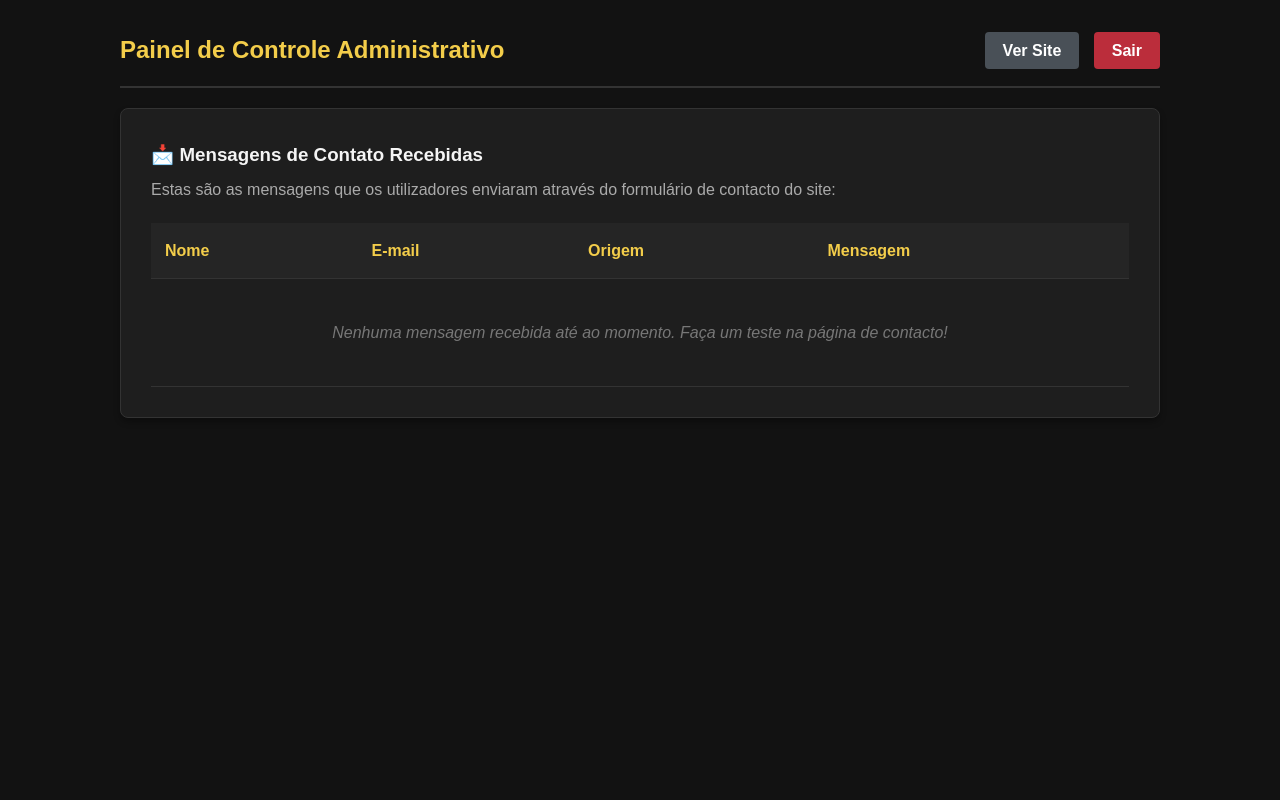
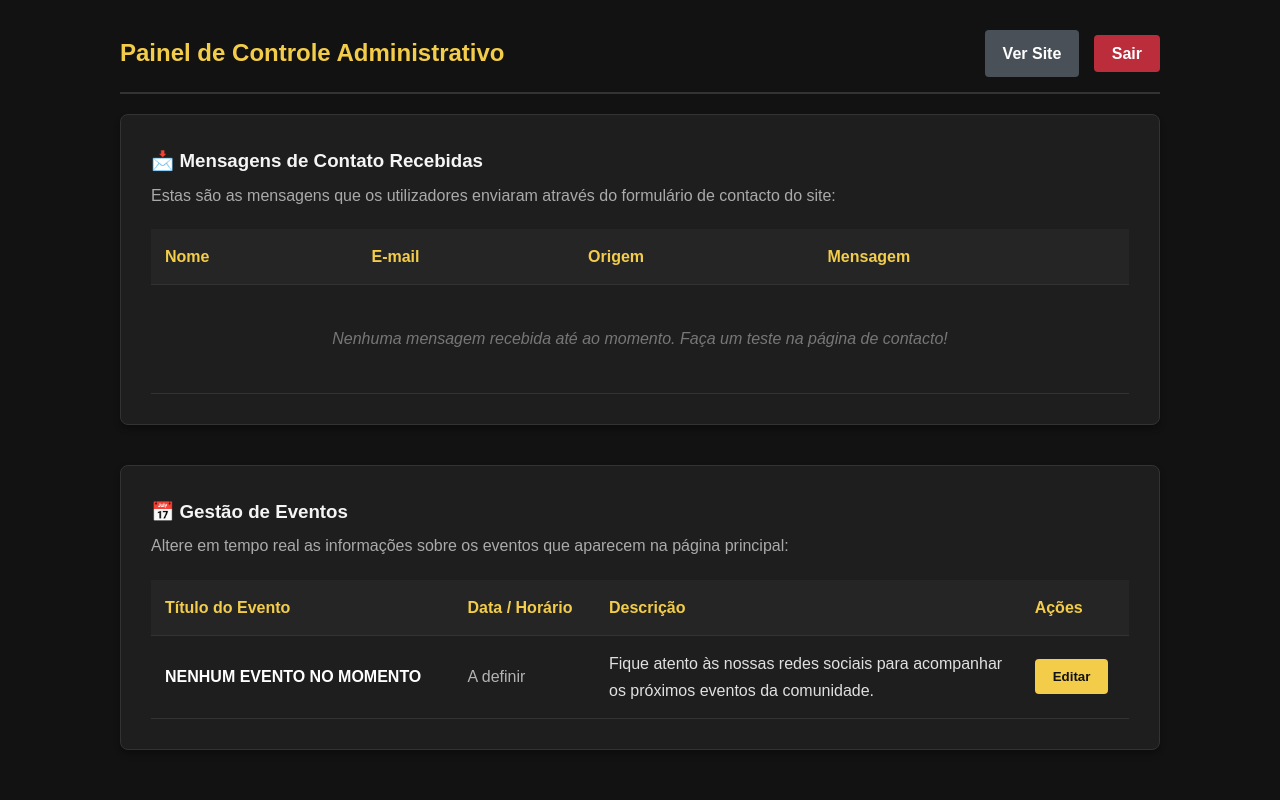
Before and after one commit to joaod2109/site-raio-de-luz, a Flask app: page /admin in a window 1280 px wide. Run offline with Flask 3, Linux system fonts and the light colour scheme; the visitor is signed in with stand-in values (Sample User, id 1).

Commit message:
Painel administrativo completo com eventos integrado

```diff
--- a/app.py
+++ b/app.py
@@ -58,9 +58,17 @@ MINISTERIOS = [
     {"icone": "📖", "nome": "Formação", "descricao": "Cursos, retiros e encontros para crescimento espiritual e humano."},
     {"icone": "🌍", "nome": "Missão", "descricao": "Equipes missionárias que levam a fé para além das fronteiras."},
     {"icone": "👶", "nome": "Infância & Juventude", "descricao": "Espaços especiais para crianças, adolescentes e jovens."},
+ ]
+
+# Lista de Eventos estruturada com ID para permitir a edição no painel administrativo
+EVENTOS = [
+    {
+        "id": 1,
+        "titulo": "NENHUM EVENTO NO MOMENTO",
+        "data": "A definir",
+        "descricao": "Fique atento às nossas redes sociais para acompanhar os próximos eventos da comunidade."
+    }
 ]
-
-EVENTOS = [{"titulo": "NENHUM EVENTO NO MOMENTO"}]
 
 # ── ROTAS PÚBLICAS DO SITE ────────────────────────────────────────────────────
 @app.route("/")
@@ -86,7 +94,7 @@ def contato():
         email    = request.form.get("email", "").strip()
         mensagem = request.form.get("mensagem", "").strip()
 
-        if not nome or not email or not mensagem:
+        if not nome or not email or not message:
             flash("Por favor, preencha todos os campos.", "erro")
         else:
             # 1. Guarda a mensagem localmente para que apareça no painel admin do site
@@ -149,8 +157,26 @@ def login():
 @app.route('/admin')
 @login_required
 def admin_dashboard():
-    # Renderiza diretamente o ficheiro admin.html que está solto na tua pasta templates
-    return render_template('admin.html', org=ORG, mensagens=MENSAGENS_DB)
+    # Passa também a lista de eventos para poder ser gerenciada no admin.html
+    return render_template('admin.html', org=ORG, mensagens=MENSAGENS_DB, eventos=EVENTOS)
+
+@app.route("/admin/evento/editar/<int:evento_id>", methods=["POST"])
+@login_required
+def editar_evento(evento_id):
+    novo_titulo = request.form.get("titulo", "").strip()
+    nova_data = request.form.get("data", "").strip()
+    nova_descricao = request.form.get("descricao", "").strip()
+
+    # Procura o evento na lista global e altera os dados
+    for ev in EVENTOS:
+        if ev.get("id") == evento_id:
+            ev["titulo"] = novo_titulo
+            ev["data"] = nova_data
+            ev["descricao"] = nova_descricao
+            break
+
+    flash("Evento atualizado com sucesso!", "sucesso")
+    return redirect(url_for("admin_dashboard"))
 
 @app.route('/logout')
 @login_required
--- a/templates/admin.html
+++ b/templates/admin.html
@@ -66,6 +66,7 @@
             border-radius: 4px;
             font-weight: bold;
             transition: 0.2s;
+            cursor: pointer;
         }
         .btn-logout:hover {
             background-color: #b02a37;
@@ -79,6 +80,9 @@
             font-weight: bold;
             margin-right: 10px;
             transition: 0.2s;
+            border: none;
+            cursor: pointer;
+            display: inline-block;
         }
         .btn-site:hover {
             background-color: #6c757d;
@@ -92,6 +96,15 @@
             font-weight: bold;
             border: 1px solid #614e0b;
         }
+        .alert-flash {
+            padding: 15px;
+            margin-top: 15px;
+            border-radius: 4px;
+            font-weight: bold;
+            background-color: #2e7d32;
+            color: #fff;
+            border: 1px solid #1b5e20;
+        }
     </style>
 </head>
 <body>
@@ -103,6 +116,16 @@
             <a href="{{ url_for('logout') }}" class="btn-logout">Sair</a>
         </div>
     </div>
+
+    {% with mensagens_flash = get_flashed_messages(with_categories=true) %}
+        {% if mensagens_flash %}
+            {% for categoria, mensagem in mensagens_flash %}
+                <div class="alert-flash">
+                    {{ mensagem }}
+                </div>
+            {% endfor %}
+        {% endif %}
+    {% endwith %}
 
     <div class="admin-box">
         <h3>📩 Mensagens de Contato Recebidas</h3>
@@ -138,5 +161,89 @@
         </table>
     </div>
 
+    <div class="admin-box" style="margin-top: 40px;">
+        <h3>📅 Gestão de Eventos</h3>
+        <p style="color: #aaaaaa; margin-bottom: 15px;">Altere em tempo real as informações sobre os eventos que aparecem na página principal:</p>
+
+        <table>
+            <thead>
+                <tr>
+                    <th>Título do Evento</th>
+                    <th>Data / Horário</th>
+                    <th>Descrição</th>
+                    <th>Ações</th>
+                </tr>
+            </thead>
+            <tbody>
+                {% if eventos %}
+                    {% for ev in eventos %}
+                        {% if ev.id %}
+                            <tr>
+                                <td style="font-weight: bold; color: #ffffff;">{{ ev.titulo }}</td>
+                                <td style="color: #b3b3b3; white-space: nowrap;">{{ ev.data }}</td>
+                                <td style="color: #e0e0e0; max-width: 400px; word-wrap: break-word;">{{ ev.descricao }}</td>
+                                <td>
+                                    <button class="btn-site" style="background-color: #f3cd4a; color: #121212; margin-right: 0;"
+                                            onclick="abrirModalEditar('{{ ev.id }}', '{{ ev.titulo }}', '{{ ev.data }}', '{{ ev.descricao }}')">
+                                        Editar
+                                    </button>
+                                </td>
+                            </tr>
+                        {% else %}
+                            <tr>
+                                <td colspan="4" style="text-align: center; padding: 20px; color: #777777;">
+                                    {{ ev.titulo }} (Edite esta linha para criar o primeiro evento real)
+                                </td>
+                            </tr>
+                        {% endif %}
+                    {% endfor %}
+                {% endif %}
+            </tbody>
+        </table>
+    </div>
+
+    <div id="modalEditar" style="display:none; position:fixed; top:0; left:0; width:100%; height:100%; background:rgba(0,0,0,0.7); z-index:1000; align-items:center; justify-content:center;">
+        <div style="background:#1e1e1e; padding:30px; border-radius:8px; border:1px solid #333; width:90%; max-width:500px; color:#fff; box-shadow: 0 4px 20px rgba(0,0,0,0.5);">
+            <h3 style="color:#f3cd4a; margin-top:0; margin-bottom: 20px;">✏️ Editar Evento</h3>
+            <form id="formEditarEvento" method="POST" action="">
+                <div style="margin-bottom:15px;">
+                    <label style="font-weight: bold; color: #aaa;">Título do Evento:</label>
+                    <input type="text" id="edit_titulo" name="titulo" required style="width:100%; padding:10px; margin-top:5px; background:#252525; border:1px solid #333; color:#fff; border-radius:4px; box-sizing: border-box;">
+                </div>
+                <div style="margin-bottom:15px;">
+                    <label style="font-weight: bold; color: #aaa;">Data / Horário:</label>
+                    <input type="text" id="edit_data" name="data" required style="width:100%; padding:10px; margin-top:5px; background:#252525; border:1px solid #333; color:#fff; border-radius:4px; box-sizing: border-box;">
+                </div>
+                <div style="margin-bottom:15px;">
+                    <label style="font-weight: bold; color: #aaa;">Descrição:</label>
+                    <textarea id="edit_descricao" name="descricao" rows="4" required style="width:100%; padding:10px; margin-top:5px; background:#252525; border:1px solid #333; color:#fff; border-radius:4px; resize:none; box-sizing: border-box;"></textarea>
+                </div>
+                <div style="display:flex; justify-content:flex-end; gap:10px; margin-top: 20px;">
+                    <button type="button" class="btn-site" onclick="fecharModal()" style="background:#495057; margin-right: 0;">Cancelar</button>
+                    <button type="submit" class="btn-site" style="background:#f3cd4a; color:#121212; margin-right: 0;">Salvar Alterações</button>
+                </div>
+            </form>
+        </div>
+    </div>
+
+    <script>
+        function abrirModalEditar(id, titulo, data, descricao) {
+            // Insere os valores antigos nas caixas do formulário automaticamente
+            document.getElementById('edit_titulo').value = titulo;
+            document.getElementById('edit_data').value = data;
+            document.getElementById('edit_descricao').value = descricao;
+
+            // Aponta a rota de destino do formulário para o ID correto do evento
+            document.getElementById('formEditarEvento').action = "/admin/evento/editar/" + id;
+
+            // Exibe o modal na tela de forma centralizada
+            document.getElementById('modalEditar').style.display = 'flex';
+        }
+
+        function fecharModal() {
+            // Oculta o modal
+            document.getElementById('modalEditar').style.display = 'none';
+        }
+    </script>
 </body>
 </html>
```
